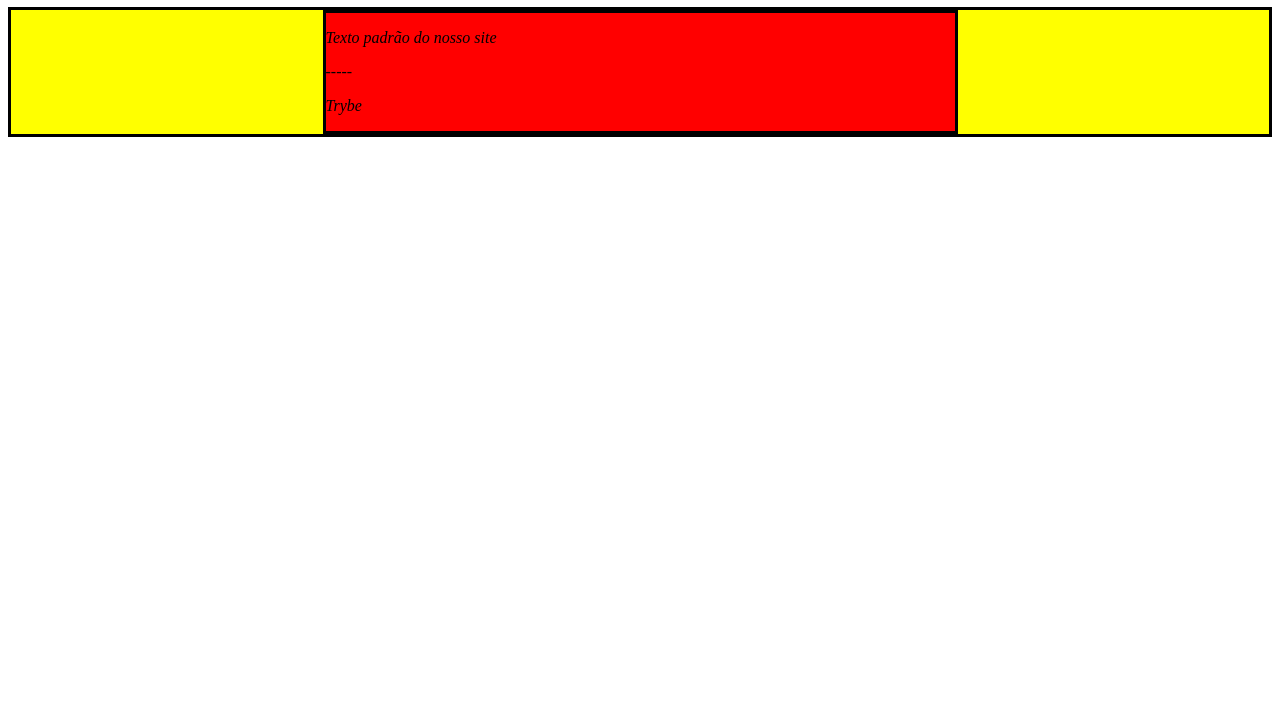
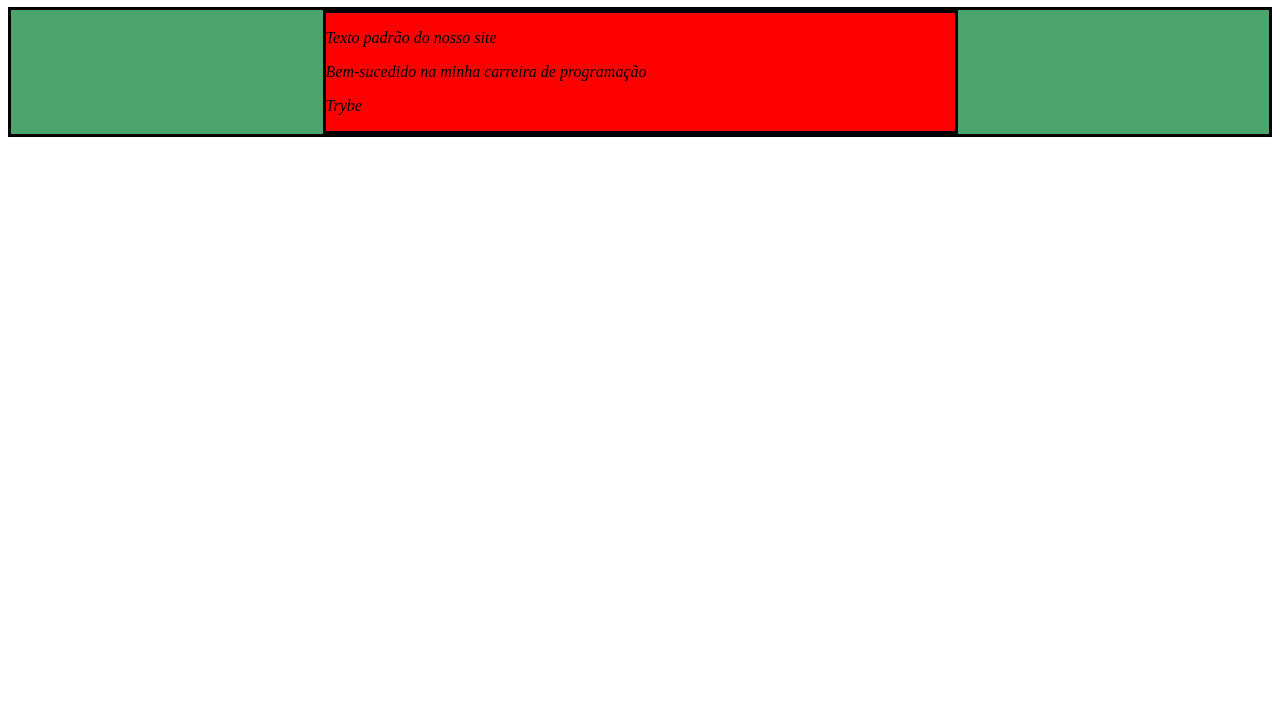
Before and after one commit to FelipeAlcantaraVieira/ShellScript, a plain HTML site: page introdução/bloco-5/Dia_1/exercise.html in a window 1280 px wide. Shown: the part 73-800 px from the top of the page. Drawn offline with Linux system fonts and the light colour scheme.

Commit message:
exercicio 2 feito

```diff
--- a/introdução/bloco-5/Dia_1/exercise.html
+++ b/introdução/bloco-5/Dia_1/exercise.html
@@ -39,9 +39,14 @@
       </div>
     </div>
     <script>
-        function changePText(){ // primeira questão
-            document.getElementsByTagName('p')[1].innerHTML = "Bem-sucedido na minha carreira de programação";
+        function changePText(position){ // primeira questão
+            document.getElementsByTagName('p')[position].innerHTML = "Bem-sucedido na minha carreira de programação";
         }
+        changePText(1)
+        function changeSquareTrybeGreen(square){
+            document.getElementsByClassName('main-content')[square].style.background = "rgb(76,164,109)";
+        }
+        changeSquareTrybeGreen(0)
         /*
         Aqui você vai modificar os elementos já existentes utilizando apenas as funções:
         - document.getElementById()
```
